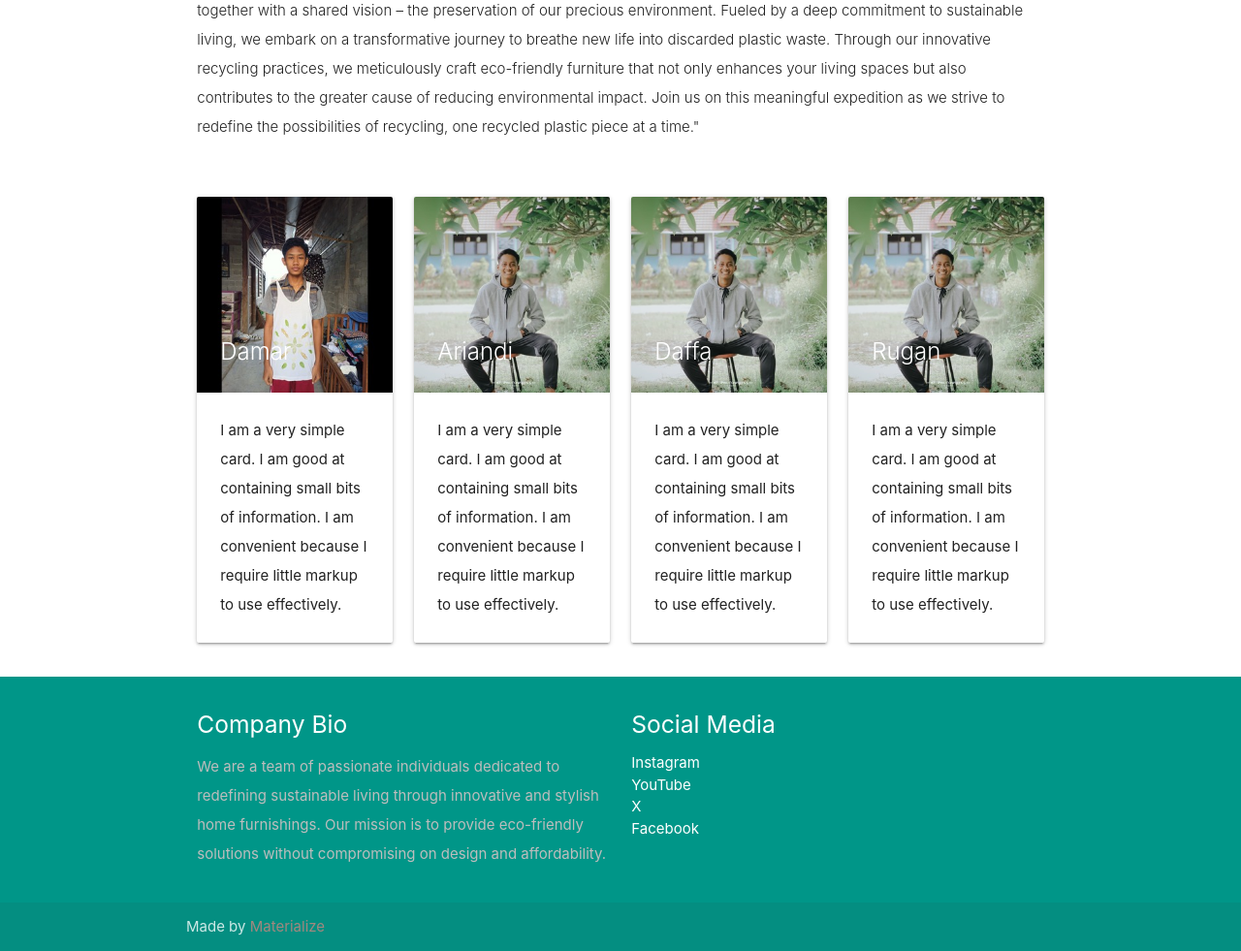
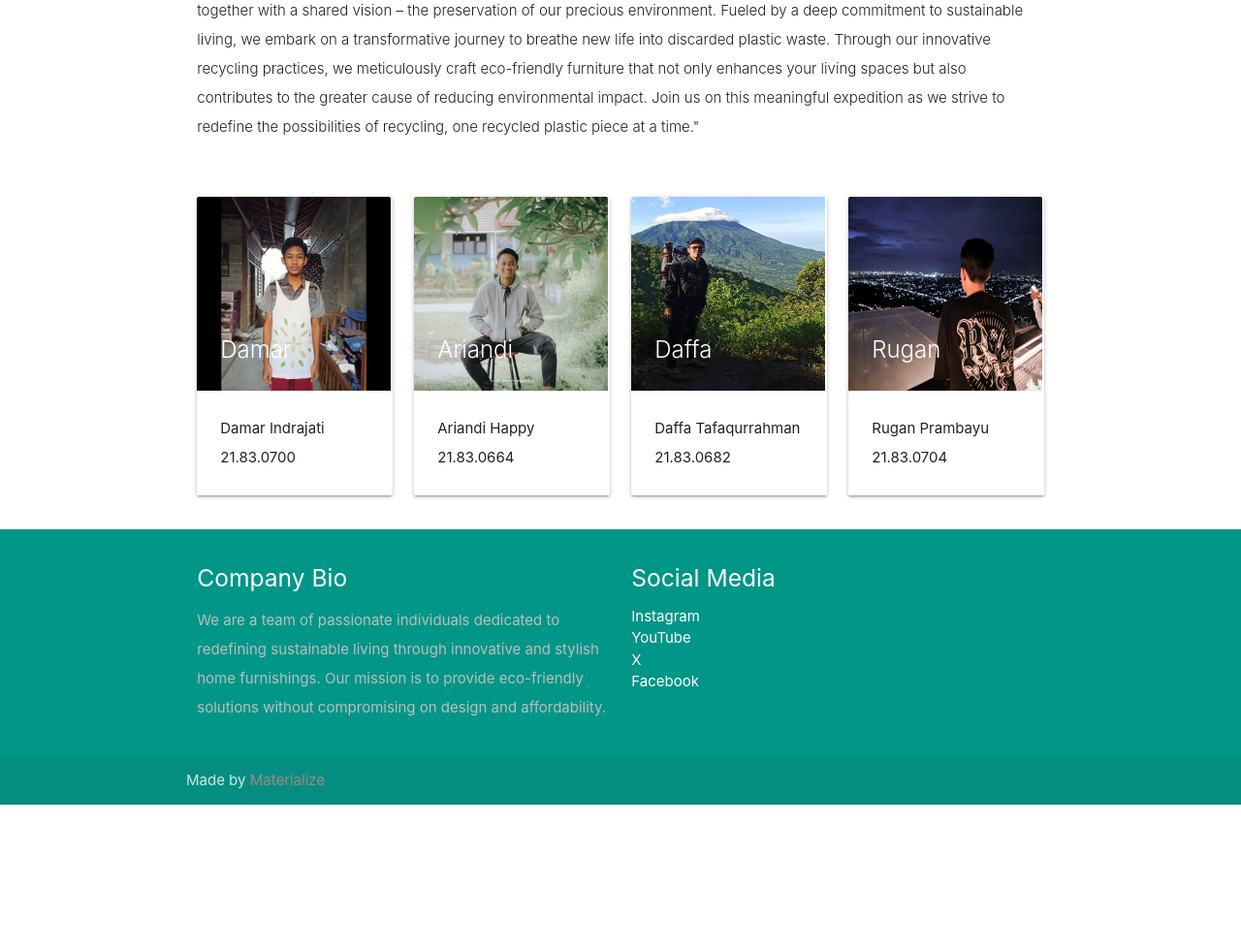
Before and after one commit to hyrrokkin-hub/web-profile, a Flask app: page /about/ in a window 1280 px wide. Shown: the part 208-1189 px from the top of the page at 97% size. After the commit the page ends 1038 px from the top, so only its background shows below. Run offline with Flask 3, Linux system fonts and the light colour scheme; some libraries are stand-ins or nearby versions.

Commit message:
Update about.html

```diff
--- a/templates/about.html
+++ b/templates/about.html
@@ -29,11 +29,12 @@
       <div class="col s12 m3">
         <div class="card">
           <div class="card-image">
-            <img src="{{ url_for('static', filename='img/damr.jpg') }}">
+            <img src="{{ url_for('static', filename='img/damr.jpg') }}" style="width: 200px; height: 200px;">
             <span class="card-title">Damar</span>
           </div>
           <div class="card-content">
-            <p>I am a very simple card. I am good at containing small bits of information. I am convenient because I require little markup to use effectively.</p>
+            <p>Damar Indrajati</p>
+            <p>21.83.0700</p>
           </div>
         </div>
       </div>
@@ -42,11 +43,12 @@
       <div class="col s12 m3">
         <div class="card">
           <div class="card-image">
-            <img src="{{ url_for('static', filename='img/ari.jpg') }}">
+            <img src="{{ url_for('static', filename='img/ari.jpg') }}" style="width: 200px; height: 200px;">
             <span class="card-title">Ariandi</span>
           </div>
           <div class="card-content">
-            <p>I am a very simple card. I am good at containing small bits of information. I am convenient because I require little markup to use effectively.</p>
+            <p>Ariandi Happy</p>
+            <p>21.83.0664</p>
           </div>
         </div>
       </div>
@@ -55,11 +57,12 @@
       <div class="col s12 m3">
         <div class="card">
           <div class="card-image">
-            <img src="{{ url_for('static', filename='img/ari.jpg') }}">
+            <img src="{{ url_for('static', filename='img/daffa.jpeg') }}" style="width: 200px; height: 200px;">
             <span class="card-title">Daffa</span>
           </div>
           <div class="card-content">
-            <p>I am a very simple card. I am good at containing small bits of information. I am convenient because I require little markup to use effectively.</p>
+            <p>Daffa Tafaqurrahman</p>
+            <p>21.83.0682</p>
           </div>
         </div>
       </div>
@@ -68,33 +71,15 @@
       <div class="col s12 m3">
         <div class="card">
           <div class="card-image">
-            <img src="{{ url_for('static', filename='img/ari.jpg') }}">
+            <img src="{{ url_for('static', filename='img/rugan.jpeg') }}" style="width: 200px; height: 200px;">
             <span class="card-title">Rugan</span>
           </div>
           <div class="card-content">
-            <p>I am a very simple card. I am good at containing small bits of information. I am convenient because I require little markup to use effectively.</p>
+            <p>Rugan Prambayu</p>
+            <p>21.83.0704</p>
           </div>
         </div>
       </div>
     </div>
   </div>
 {%endblock%}
-
-
-
-
-
-
-<div class="card">
-  <div class="card-image waves-effect waves-block waves-light">
-    <img class="activator" src="images/office.jpg">
-  </div>
-  <div class="card-content">
-    <span class="card-title activator grey-text text-darken-4">Card Title<i class="material-icons right">more_vert</i></span>
-    <p><a href="#">This is a link</a></p>
-  </div>
-  <div class="card-reveal">
-    <span class="card-title grey-text text-darken-4">Card Title<i class="material-icons right">close</i></span>
-    <p>Here is some more information about this product that is only revealed once clicked on.</p>
-  </div>
-</div>
```
